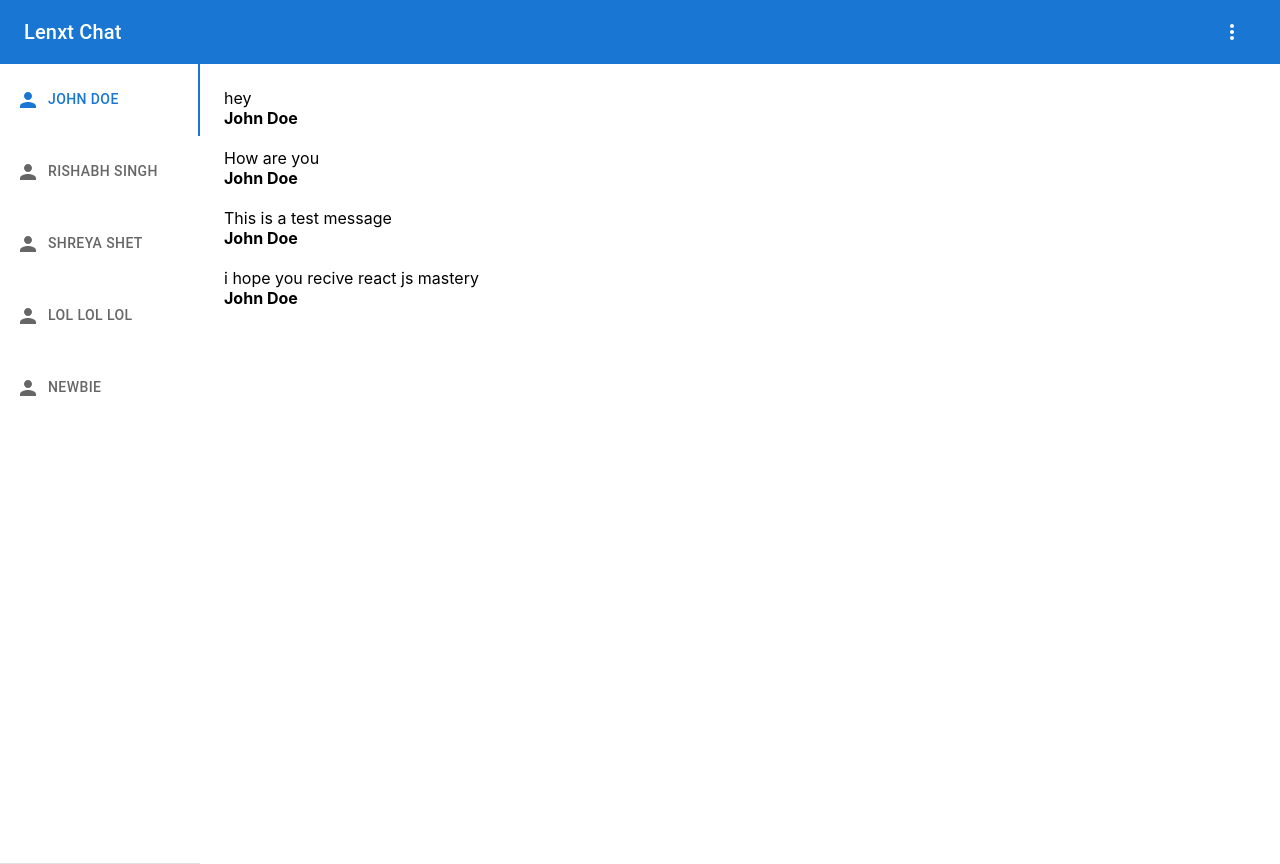
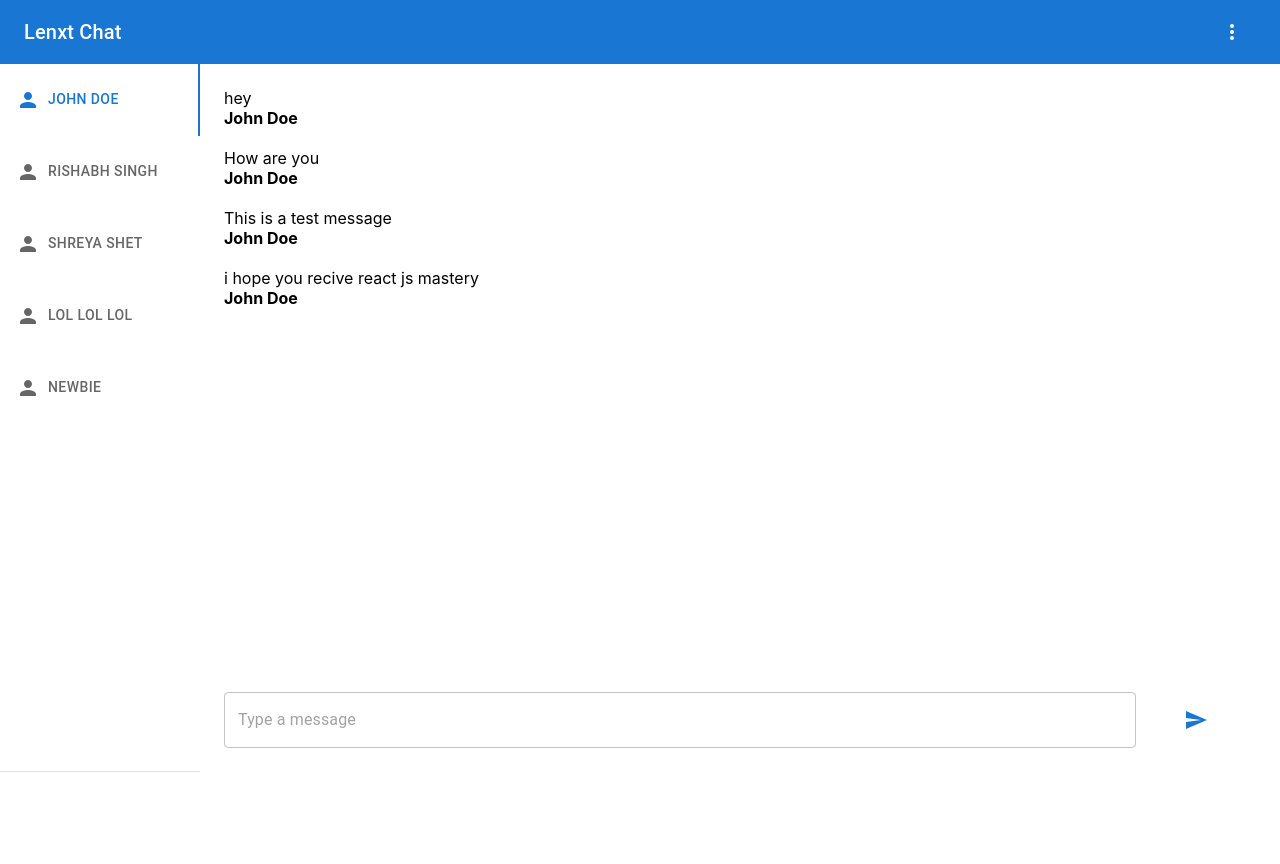
Before and after one commit to shreyaaashet/test-tabs, a React (Create React App) app: page / in a window 1280 px wide. After the commit the page ends 800 px from the top, so only its background shows below. Built offline with nearby package versions, Linux system fonts and the light colour scheme.

Commit message:
feat: add chat footer and update components

```diff
--- a/src/App.js
+++ b/src/App.js
@@ -5,8 +5,8 @@ import TabContext from "@mui/lab/TabContext";
 import TabList from "@mui/lab/TabList";
 import TabPanel from "@mui/lab/TabPanel";
 import PersonIcon from "@mui/icons-material/Person";
+import Navbar from "./components/Navbar";
 import Chats from "./components/Chats";
-import Navbar from "./components/Navbar";
 
 const App = React.memo(() => {
   const myId = "10";
@@ -140,13 +140,13 @@ const App = React.memo(() => {
 
   return (
     <Box>
-     <Navbar/>
+      <Navbar />
       <Box
         sx={{
           flexGrow: 1,
           bgcolor: "background.paper",
           display: "flex",
-        height: "100vh",
+          height: "88.45vh",
         }}
       >
         <TabContext value={value} variant="scrollable">
@@ -186,7 +186,7 @@ const App = React.memo(() => {
                 message = message[0];
               }
               return (
-              <TabPanel value={index.toString()}>
+                <TabPanel sx={{ width: "100%" }} value={index.toString()}>
                   <Chats conversation={conversation} message={message} />
                 </TabPanel>
               );
--- /dev/null
+++ b/src/components/ChatFooter/index.jsx
@@ -0,0 +1,21 @@
+import { Box, IconButton, TextField } from "@mui/material";
+import React from "react";
+import SendIcon from "@mui/icons-material/Send";
+
+const ChatFooter = () => {
+  return (
+    <Box sx={{ display: "flex", alignItems: "center" }}>
+      <TextField placeholder="Type a message" type="text" fullWidth />
+      <IconButton
+        color="primary"
+        aria-label="send message"
+        sx={{ marginRight: 5, marginLeft: 5 }}
+        component="span"
+      >
+        <SendIcon />
+      </IconButton>
+    </Box>
+  );
+};
+
+export default ChatFooter;
--- a/src/components/Chats/index.js
+++ /dev/null
@@ -1,23 +0,0 @@
-import { Box } from "@mui/material";
-import React, { memo } from "react";
-
-const Chats = ({ message, conversation }) => {
-  return (
-    <Box>
-      {message &&
-        message.messages.map((msg, index) => {
-          return (
-            <Box key={index}>
-              {msg.message}
-              <br />
-              <b>{conversation.userName}</b>
-              <br />
-              <br />
-            </Box>
-          );
-        })}
-    </Box>
-  );
-};
-
-export default memo(Chats);
--- /dev/null
+++ b/src/components/Chats/index.jsx
@@ -0,0 +1,34 @@
+import { Box } from "@mui/material";
+import React, { memo } from "react";
+import ChatFooter from "../ChatFooter";
+
+const Chats = ({ message, conversation }) => {
+  return (
+    <Box
+      sx={{
+        display: "flex",
+        flexDirection: "column",
+        justifyContent: "space-between",
+        minHeight: "100%",
+      }}
+    >
+      <Box>
+        {message &&
+          message.messages.map((msg, index) => {
+            return (
+              <Box key={index}>
+                {msg.message}
+                <br />
+                <b>{conversation.userName}</b>
+                <br />
+                <br />
+              </Box>
+            );
+          })}
+      </Box>
+      <ChatFooter />
+    </Box>
+  );
+};
+
+export default memo(Chats);
```
Also changed, not shown: src/components/Navbar/index.jsx (renamed from src/components/Navbar/index.js). Lines whose indentation alone changed are shown as unchanged.
